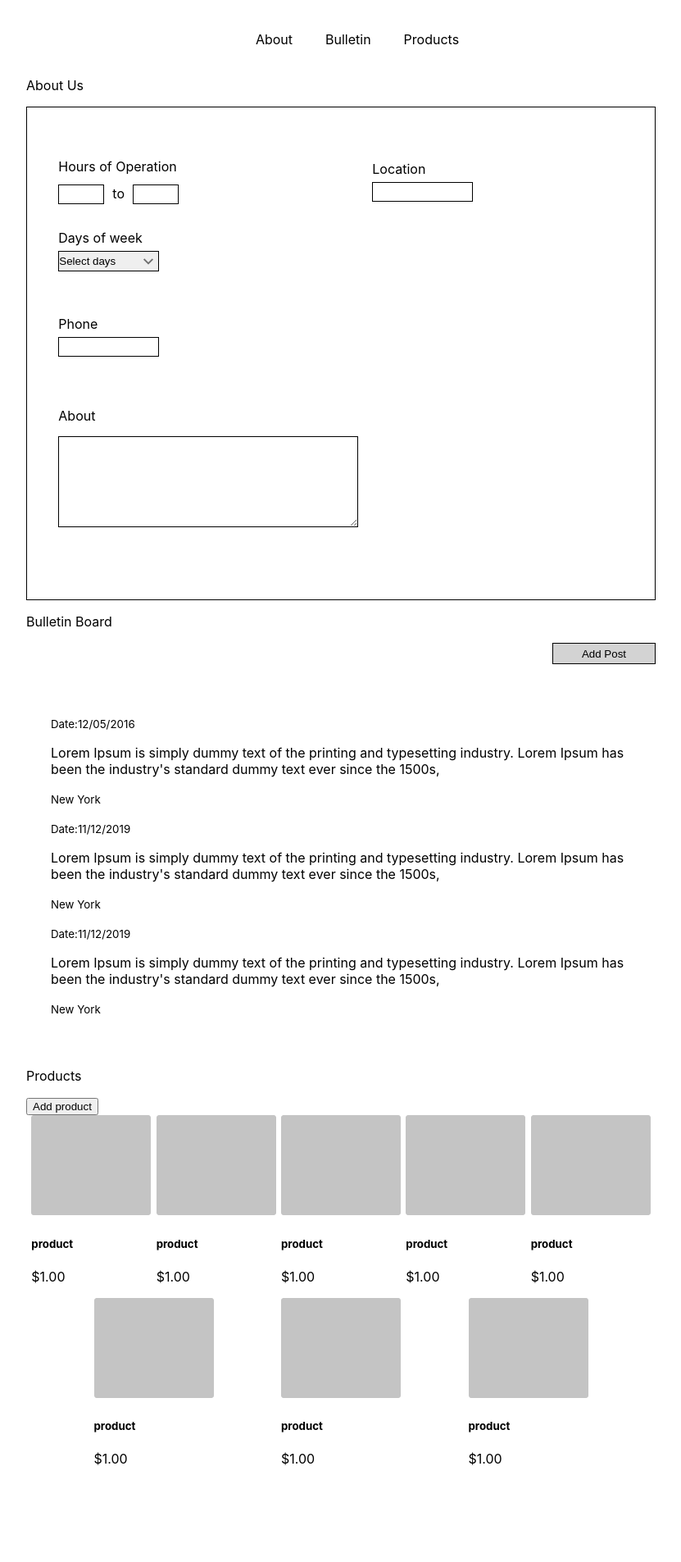
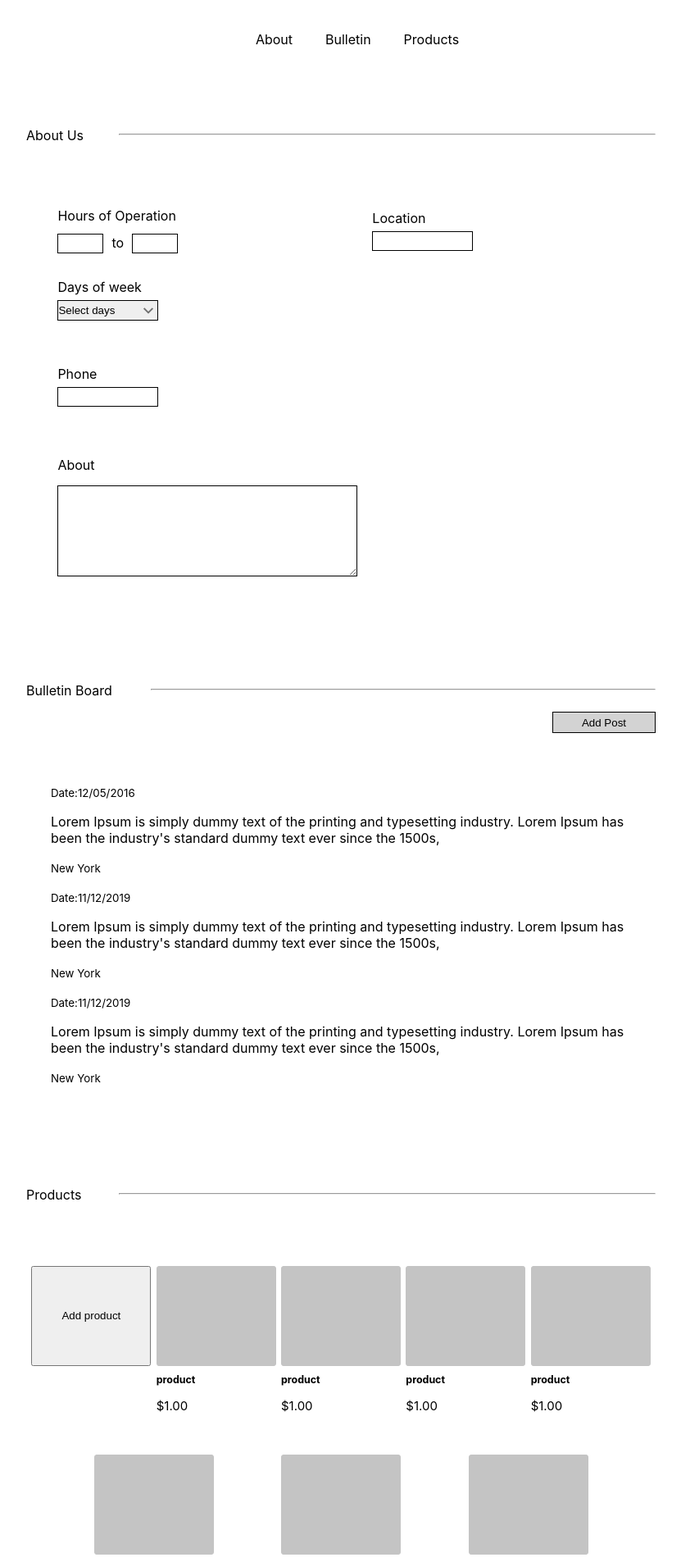
Before and after one commit to gsc229/quick-street-fe, a React (Create React App) app in the folder app/: page / in a window 1280 px wide. Shown: the part 240-2145 px from the top of the page at 82% size, without its empty margins (224-1055 px from the left). Before the commit the page ends 2045 px from the top, so only its background shows below. Built offline with nearby package versions, Linux system fonts and the light colour scheme.

Commit message:
add section seperate line

```diff
--- a/app/src/App.css
+++ b/app/src/App.css
@@ -47,11 +47,22 @@
   margin: 20px;
 }
 
+/******** vendor about  *********/
+
 .vendor_about_container {
-  border: 1px solid black;
-  display: flex;
-  justify-content: center;
   height: 600px;
+  margin-top: 10%;
+}
+
+.vendor_about_title {
+  position: relative;
+}
+
+.vendor_about_title hr {
+  position: absolute;
+  top: 0px;
+  right: 0px;
+  width: 85%;
 }
 
 .vendor_info_form {
@@ -153,6 +164,18 @@
 .vendor_bulletin_container {
   width: 100%;
   height: 100%;
+  margin-top: 10%;
+}
+
+.vendor_bulletin_title {
+  position: relative;
+}
+
+.vendor_bulletin_title hr {
+  position: absolute;
+  top: 0px;
+  right: 0px;
+  width: 80%;
 }
 
 .vendor_add_post_btn_wrapper {
@@ -168,6 +191,31 @@
 
 .vendor_add_post_form_show {
   display: block;
+  padding: 30px;
+}
+
+.vendor_add_post_form_show textarea {
+  width: 100%;
+  height: 100px;
+}
+
+.vendor_add_post_form_show input {
+  height: 20px;
+  width: 20%;
+  border: 1px solid black;
+}
+
+.vendor_add_post_btn_group {
+  display: flex;
+  justify-content: center;
+}
+
+.vendor_add_post_form_show button {
+  height: 30px;
+  width: 30%;
+  margin: 5%;
+  background-color: lightgray;
+  border: 1px solid black;
 }
 
 .vendor_add_post_form_hide {
@@ -183,6 +231,22 @@
 }
 
 /************ vendor product ***********/
+
+.vendor_product_list_container {
+  margin-top: 10%;
+}
+
+.vendor_product_list_title {
+  position: relative;
+}
+
+.vendor_product_list_title hr {
+  position: absolute;
+  top: 0px;
+  right: 0px;
+  width: 85%;
+}
+
 .vendor_add_product_form_container {
   display: none;
   position: fixed;
@@ -233,8 +297,27 @@
   border: 1px solid black;
 }
 
-.vendor_product_list_container {
+.vendor_product_list_wrapper {
+  margin-top: 10%;
   display: flex;
   flex-wrap: wrap;
   justify-content: space-evenly;
 }
+
+.add_product_btn {
+  width: 146px;
+  height: 122px;
+}
+
+/********** vendor product ******/
+.vendor_product {
+  font-size: 15px;
+}
+
+.vendor_product_name {
+  margin: 5px 0;
+}
+
+.vendor_product_price {
+  margin-bottom: 50px;
+}
--- a/app/src/components/VendorProfile/Product.js
+++ b/app/src/components/VendorProfile/Product.js
@@ -2,11 +2,11 @@ import React from "react";
 
 const Product = ({ name, img, price }) => {
   return (
-    <div className="card">
-      <img src={img} className="card-img-top" alt="..." />
-      <div className="card-body">
-        <h5 className="card-title">{name}</h5>
-        <p className="card-text">${price}</p>
+    <div className="vendor_product">
+      <img src={img} className="vendor_product_image" alt="..." />
+      <div className="vendor_product_body">
+        <h5 className="vendor_product_name">{name}</h5>
+        <p className="vendor_product_price">${price}</p>
       </div>
     </div>
   );
--- a/app/src/components/VendorProfile/VendorAbout.js
+++ b/app/src/components/VendorProfile/VendorAbout.js
@@ -1,6 +1,7 @@
 import React, { useState } from "react";
-import VendorBulletin from "./VendorBulletin";
+
 import down from "../../assets/down.png";
+import seperate from "../../assets/rectangle90.png";
 
 const About = props => {
   const [info, setInfo] = useState({
@@ -22,9 +23,12 @@ const About = props => {
   };
 
   return (
-    <>
+    <div className="vendor_about_container">
+      <div className="vendor_about_title">
         <p>About Us</p>
-      <div className="vendor_about_container">
+        <hr />
+      </div>
+
       <form className="vendor_info_form">
         <div className="vendor_info_left">
           <div className="vendor_info_hour">
@@ -94,7 +98,6 @@ const About = props => {
         </div>
       </form>
     </div>
-    </>
   );
 };
 
--- a/app/src/components/VendorProfile/VendorAddPostForm.js
+++ b/app/src/components/VendorProfile/VendorAddPostForm.js
@@ -36,10 +36,12 @@ const VendorAddPostForm = ({ show, cancelAddPost }) => {
         name="zipcode"
         value={post.zipcode}
         onChange={postChangeHandler}
-        placeholder="77777"
+        placeholder="zipcode"
       />
-      <button>Save</button>
-      <button onClick={cancelAddPost}>Cancel</button>
+      <div className="vendor_add_post_btn_group">
+        <button>Save</button>
+        <button onClick={cancelAddPost}>Cancel</button>
+      </div>
     </form>
   );
 };
--- a/app/src/components/VendorProfile/VendorBulletin.js
+++ b/app/src/components/VendorProfile/VendorBulletin.js
@@ -38,7 +38,11 @@ const VendorBulletin = props => {
 
   return (
     <div className="vendor_bulletin_container">
-      <p>Bulletin Board</p>
+      <div className="vendor_bulletin_title">
+        <p>Bulletin Board</p>
+        <hr />
+      </div>
+
       <div className="vendor_add_post_btn_wrapper">
         <button onClick={addPost}>Add Post</button>
       </div>
--- a/app/src/components/VendorProfile/VendorProducts.js
+++ b/app/src/components/VendorProfile/VendorProducts.js
@@ -3,12 +3,15 @@ import Product from "./Product";
 
 const VendorProducts = ({ products, addProduct }) => {
   return (
-    <div>
-      <p>Products</p>
-      <button className="add_product_btn" onClick={addProduct}>
-        Add product
-      </button>
-      <div className="vendor_product_list_container">
+    <div className="vendor_product_list_container">
+      <div className="vendor_product_list_title">
+        <p>Products</p>
+        <hr />
+      </div>
+      <div className="vendor_product_list_wrapper">
+        <button className="add_product_btn" onClick={addProduct}>
+          Add product
+        </button>
         {products ? (
           products.map((p, idx) => (
             <Product key={idx} name={p.name} price={p.price} img={p.img} />
--- a/app/src/components/VendorProfile/VendorProfile.js
+++ b/app/src/components/VendorProfile/VendorProfile.js
@@ -10,11 +10,6 @@ import VendorBulletin from "./VendorBulletin";
 import rectangle from "../../assets/rectangle.png";
 
 const p = [
-  {
-    name: "product",
-    price: "1.00",
-    img: rectangle
-  },
   {
     name: "product",
     price: "1.00",
```
Lines whose indentation alone changed are shown as unchanged.
